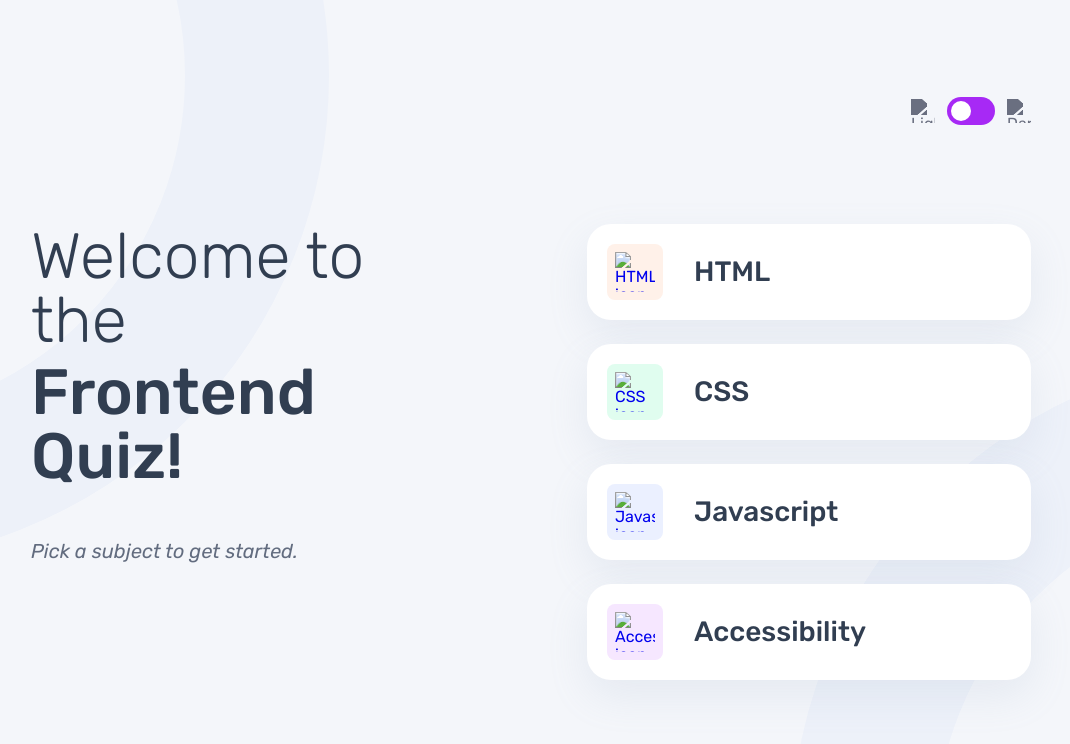
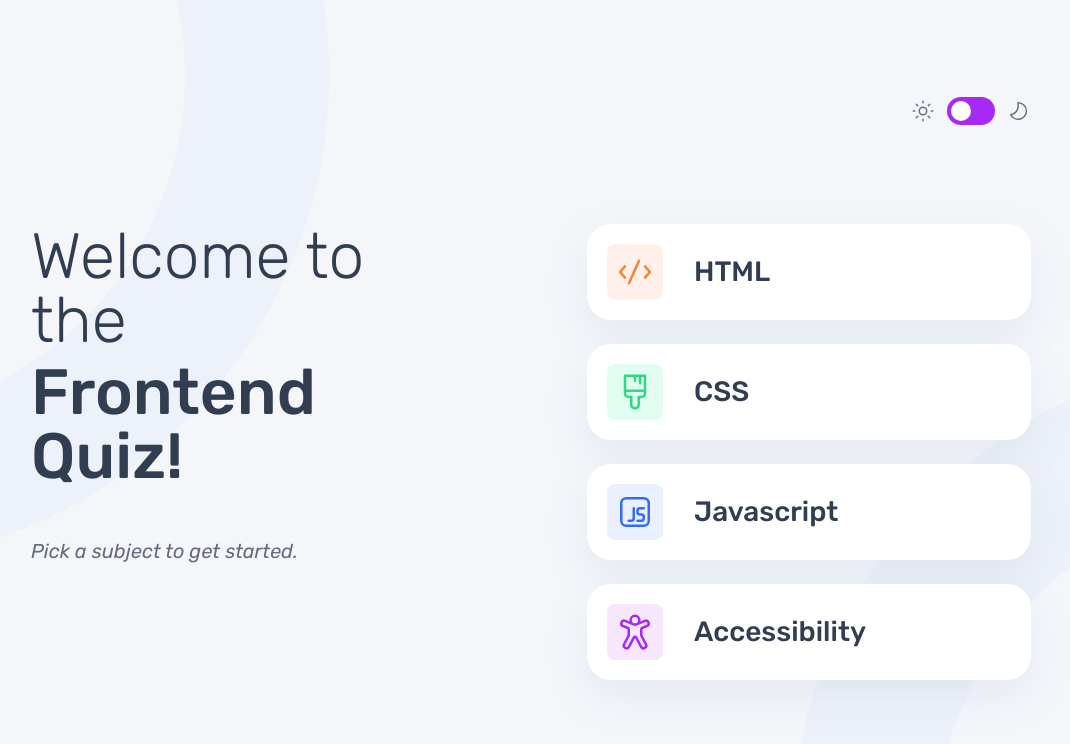
Before and after one commit to wraith-wall/frontend-quiz-app, a plain HTML site: page index.html in a window 1280 px wide. Shown: the whole page, without its empty margins (109-1179 px from the left). Drawn offline with Linux system fonts and the light colour scheme; the site is published under a folder, as on GitHub Pages, so addresses that start at the root find nothing.

Commit message:
fix path

```diff
--- a/index.html
+++ b/index.html
@@ -21,7 +21,7 @@
         <div class="start__theme-switch">
           <img
             class="start__theme-icon start__theme-icon--sun"
-            src="/assets/images/icon-sun-light.svg"
+            src="assets/images/icon-sun-light.svg"
             alt="Light mode"
           />
           <input
@@ -32,7 +32,7 @@
           <label for="theme-toggle" class="start__theme-label"></label>
           <img
             class="start__theme-icon start__theme-icon--moon"
-            src="/assets/images/icon-moon-light.svg"
+            src="assets/images/icon-moon-light.svg"
             alt="Dark mode"
           />
         </div>
@@ -55,7 +55,7 @@
               >
                 <img
                   class="start__quiz-icon"
-                  src="/assets/images/icon-html.svg"
+                  src="assets/images/icon-html.svg"
                   alt="HTML icon"
                 />
                 <span class="start__quiz-text">HTML</span>
@@ -69,7 +69,7 @@
               >
                 <img
                   class="start__quiz-icon"
-                  src="/assets/images/icon-css.svg"
+                  src="assets/images/icon-css.svg"
                   alt="CSS icon"
                 />
                 <span class="start__quiz-text">CSS</span>
@@ -83,7 +83,7 @@
               >
                 <img
                   class="start__quiz-icon"
-                  src="/assets/images/icon-js.svg"
+                  src="assets/images/icon-js.svg"
                   alt="Javascript icon"
                 />
                 <span class="start__quiz-text">Javascript</span>
@@ -97,7 +97,7 @@
               >
                 <img
                   class="start__quiz-icon"
-                  src="/assets/images/icon-accessibility.svg"
+                  src="assets/images/icon-accessibility.svg"
                   alt="Accessibility icon"
                 />
                 <span class="start__quiz-text">Accessibility</span>
```
Also changed, not shown: questions.html (+3 -3 lines), results.html (+4 -4 lines).
